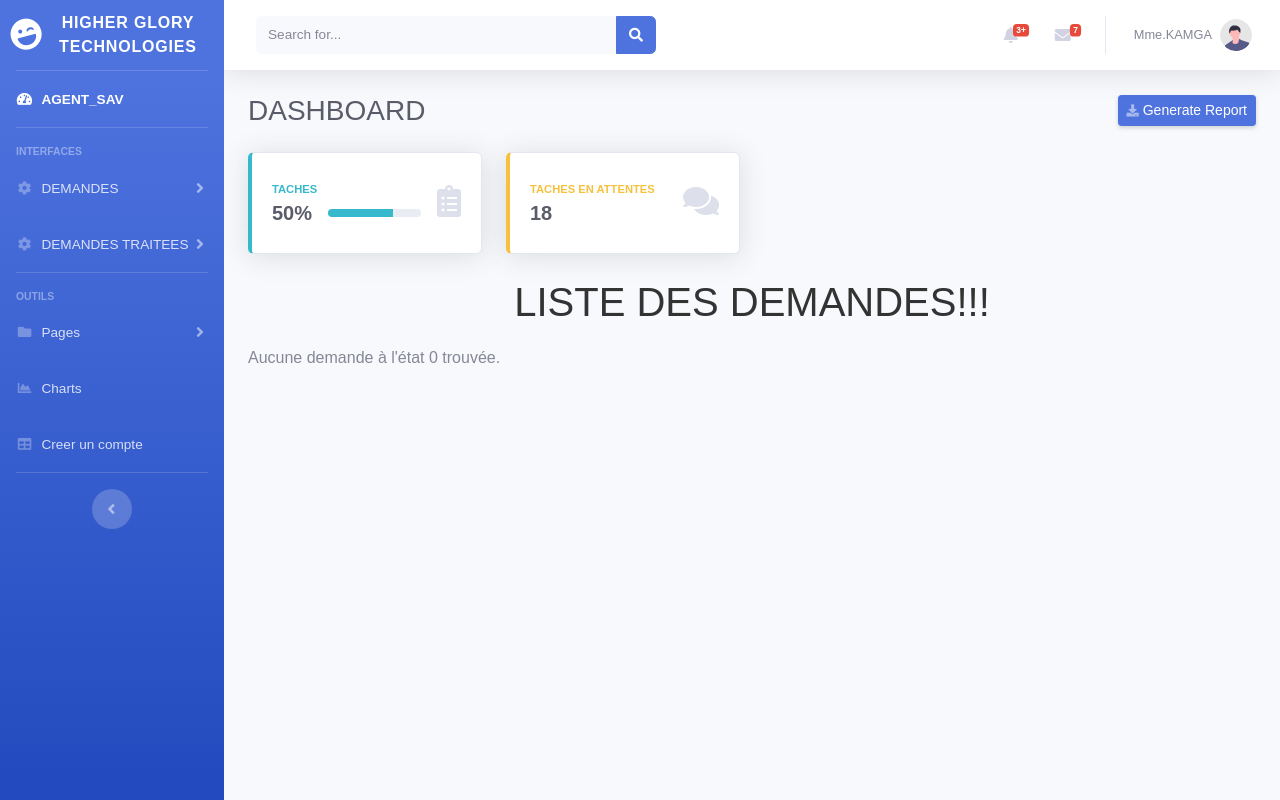
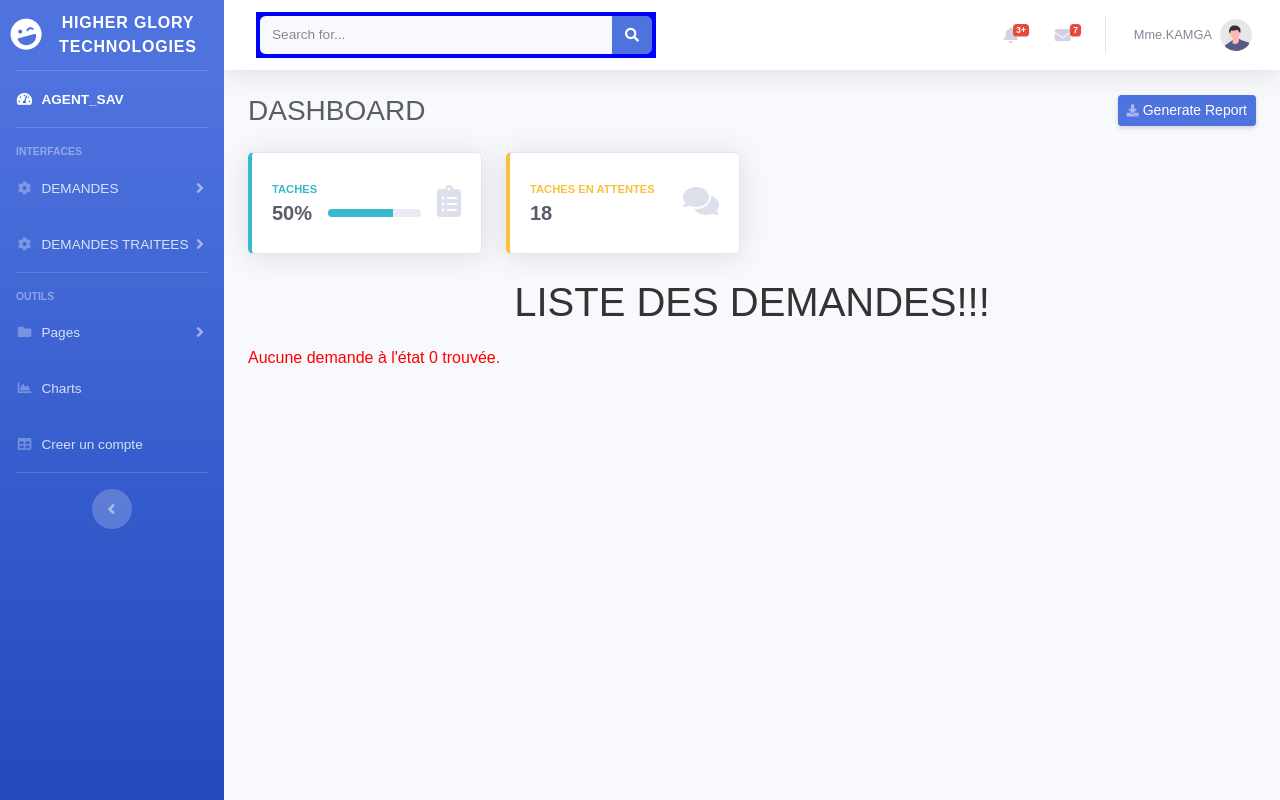
Before and after one commit to TatiAude07/SAV, a PHP site: page /Notes.php in a window 1280 px wide. Run offline with PHP 8.4, Linux system fonts and the light colour scheme; data that the repository does not hold is empty.

Commit message:
Update Notes.css
J’ai ajouter deux petites lignes de code pour rendre le code plus jolie

```diff
--- a/Notes.css
+++ b/Notes.css
@@ -4,6 +4,7 @@ body {
     background-color: #f5f5f5;
     margin: 0;
     padding: 20px;
+    color:red;
 }
 
 h1 {
@@ -12,7 +13,10 @@ h1 {
     margin-bottom: 20px;
     text-transform: uppercase;
 }
-
+form{
+    background-color:blue;
+    padding:4px;
+}
 table {
     width: 100%;
     border-collapse: collapse;
```
